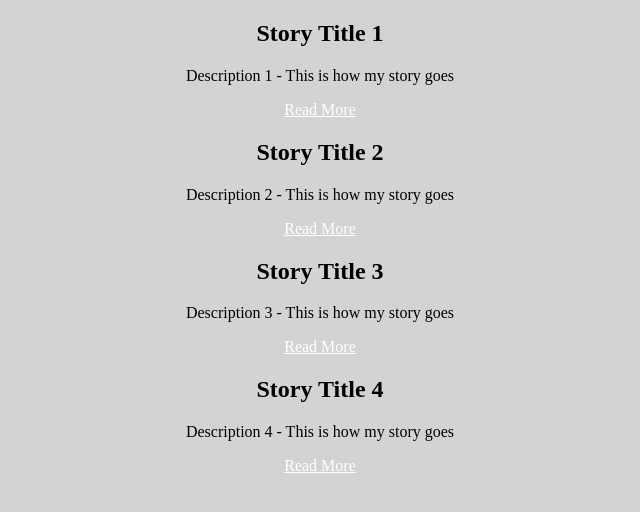
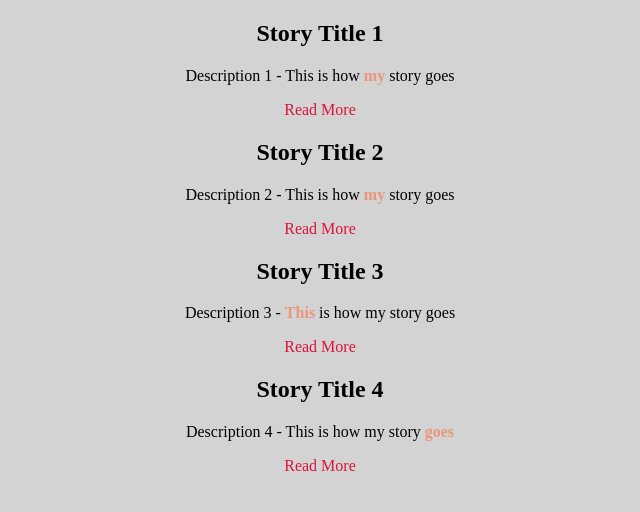
Before and after one commit to kgawlowicz/CSS-drills, a plain HTML site: page index.html in a window 1280 px wide. Shown: the whole page, without its empty margins (320-960 px from the left). Drawn offline with Linux system fonts and the light colour scheme.

Commit message:
finished CSS drills - Text and Body Styling

```diff
--- a/index.html
+++ b/index.html
@@ -25,16 +25,18 @@
                 <h2>Story Title 2</h2>
                 <p>Description 2 - This is how <span>my </span>story goes</p>
                 <div class="readme-wrapper">
-                    <a href="" id="fontweight">Read More</a>
+                    <a href="">Read More</a>
                 </div>
             </div>
 
             <div class="boxes" id="box3">
                 <h2>Story Title 3</h2>
                 <p>Description 3 - <span>This</span> is how my story goes</p>
-                    <a href="google.com"><div class="readme-wrapper">Read More</div></a>
+                <div class="readme-wrapper">
+                    <a href="">Read More</a>
+                </div>
+            </div>
 
-            </div>
             <div class="boxes" id="box4">
                 <h2>Story Title 4</h2>
                 <p>Description 4 - This is how my story <span>goes</span></p>
--- /dev/null
+++ b/practice.css
@@ -0,0 +1,51 @@
+/* Syntax for selector types
+Elements (no prefix)
+Classes (.)
+ID's (#)
+Attributes ([])
+
+CLASS selector */
+
+.text-center {
+    text-align: center;
+}
+
+.text-blue {
+    color: blue;
+}
+
+.text-left {
+    text-align: left;
+}
+
+.boxes {
+    text-align: right;
+}
+
+
+/* Element selector */
+a {
+    font-style: none;
+    color: blue;
+    text-decoration: none;
+}
+
+a:hover{
+    font-weight: 1500;
+    color: lime;
+}
+
+body {
+    font-family: "Times New Roman", Times, serif;
+    background-color: lightgray;
+}
+
+
+h2, p, .readme-wrapper {
+    text-align: center;
+}
+
+/* ID selector */
+#box1 {
+    text-align: left;
+}
--- a/styles.css
+++ b/styles.css
@@ -1,27 +1,23 @@
-a {
-    font-style: none;
-    color: white;
-}
-
-a:hover{
-    font-weight: 1500;
-    color: lime;
-}
-
 body {
     font-family: "Times New Roman", Times, serif;
     background-color: lightgray;
 }
 
-
 h2, p, .readme-wrapper {
     text-align: center;
 }
 
-/* #box1 {
-
+a {
+    text-decoration: none;
+    color: crimson;
 }
 
-.boxes {
-
-} */
+a:hover {
+    cursor: pointer;
+    font-weight: bold;
+    color: darkcyan;
+}
+span {
+    font-weight: 900;
+    color: darksalmon;
+}
```
Also changed, not shown: practice.html (added, +14 -0 lines).
